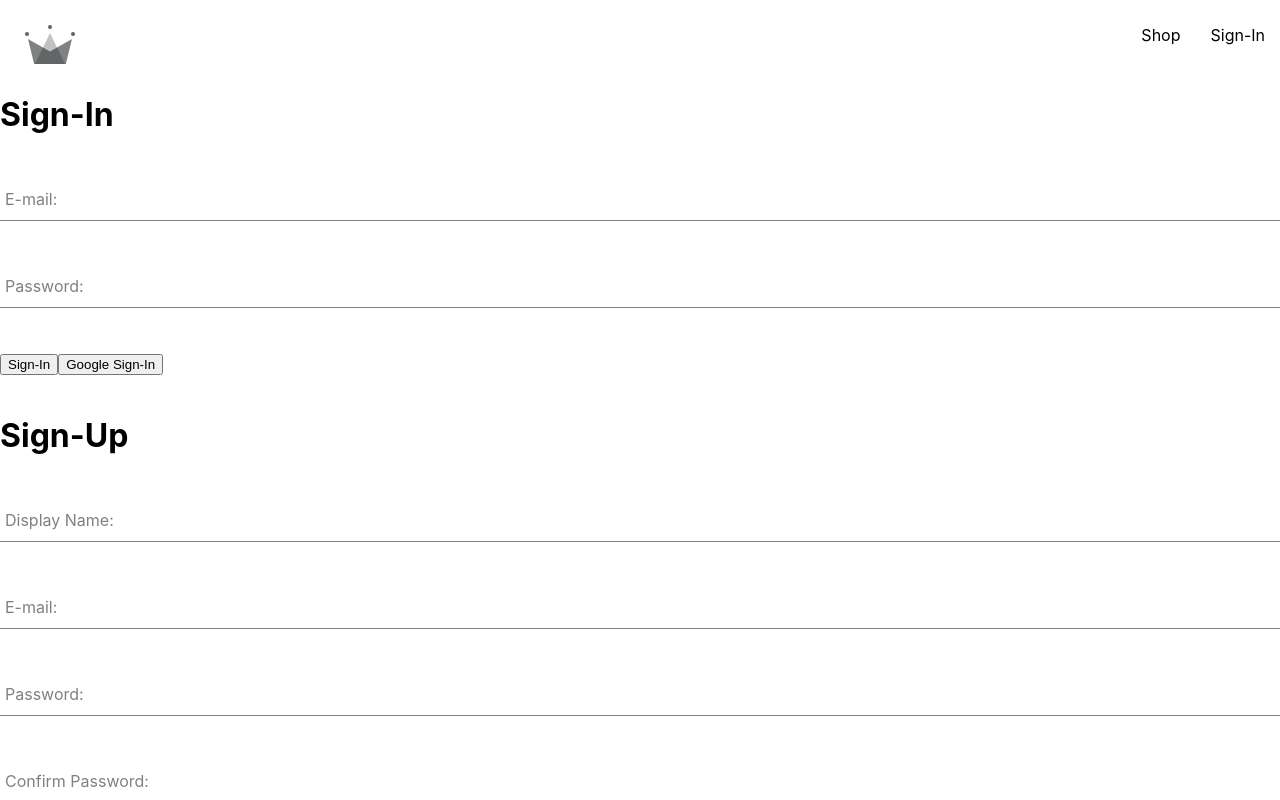
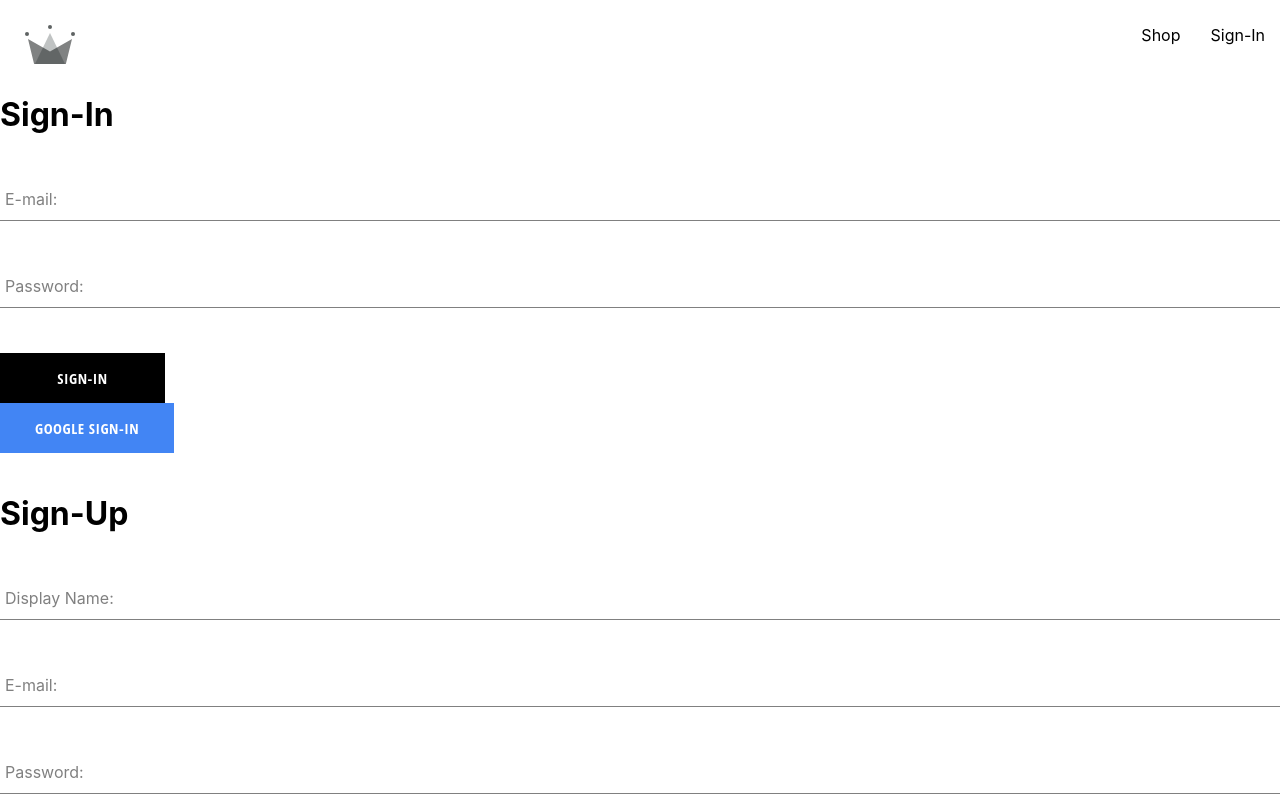
Before and after one commit to Imsaksham009/CRWN-Clothing, a React (Create React App) app: page /sign-in in a window 1280 px wide. Shown: the top 800 px of the page. Built offline with nearby package versions, Linux system fonts and the light colour scheme.

Commit message:
added signup component

```diff
--- /dev/null
+++ b/src/components/button-component/button.component.jsx
@@ -0,0 +1,10 @@
+import "./button.style.scss";
+const Button = ({ name, classname, ...otherProps }) => {
+	return (
+		<button className={`button-container ${classname}`} {...otherProps}>
+			{name}
+		</button>
+	);
+};
+
+export default Button;
--- /dev/null
+++ b/src/components/button-component/button.style.scss
@@ -0,0 +1,46 @@
+.button-container {
+	min-width: 165px;
+	width: auto;
+	height: 50px;
+	letter-spacing: 0.5px;
+	line-height: 50px;
+	padding: 0 35px 0 35px;
+	font-size: 15px;
+	background-color: black;
+	color: white;
+	text-transform: uppercase;
+	font-family: "Open Sans Condensed";
+	font-weight: bolder;
+	border: none;
+	cursor: pointer;
+	display: flex;
+	justify-content: center;
+
+	&:hover {
+		background-color: white;
+		color: black;
+		border: 1px solid black;
+	}
+
+	&.google-sign-in {
+		background-color: #4285f4;
+		color: white;
+
+		&:hover {
+			background-color: #357ae8;
+			border: none;
+		}
+	}
+
+	&.inverted {
+		background-color: white;
+		color: black;
+		border: 1px solid black;
+
+		&:hover {
+			background-color: black;
+			color: white;
+			border: none;
+		}
+	}
+}
--- a/src/components/sign-in/sign-in.component.jsx
+++ b/src/components/sign-in/sign-in.component.jsx
@@ -1,5 +1,6 @@
 import { useState } from "react";
 import { signInWithGooglePopUp, createUser } from "../../utils/firebase";
+import Button from "../button-component/button.component";
 import FormInput from "../form-input/form-input.component";
 
 const SignIn = () => {
@@ -51,8 +52,12 @@ const SignIn = () => {
 					value={password}
 					required
 				/>
-				<button type="submit">Sign-In</button>
-				<button onClick={logGoogleUser}> Google Sign-In </button>
+				<Button type="submit" name="Sign-In" />
+				<Button
+					classname="google-sign-in"
+					onClick={logGoogleUser}
+					name="Google Sign-In"
+				/>
 			</form>
 		</div>
 	);
--- a/src/components/sign-up/sign-up.component.jsx
+++ b/src/components/sign-up/sign-up.component.jsx
@@ -1,5 +1,6 @@
 import { useState } from "react";
 import { createUser, signInWithEmail } from "../../utils/firebase";
+import Button from "../button-component/button.component";
 import FormInput from "../form-input/form-input.component";
 
 const SignUp = () => {
@@ -83,7 +84,7 @@ const SignUp = () => {
 					value={confirmPassword}
 					required
 				/>
-				<button type="submit">Sign Up</button>
+				<Button type="submit" name="Sign-Up" />
 			</form>
 		</div>
 	);
```
